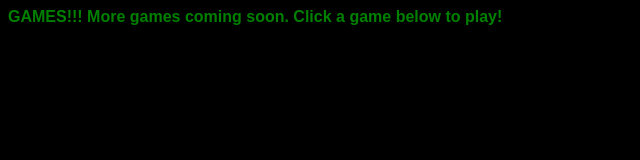
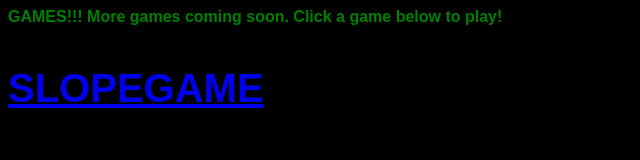
Before and after one commit to Spyynz/games, a plain HTML site: page index.html in a window 1280 px wide. Shown: the whole page, without its empty margins (0-640 px from the left). Drawn offline with Linux system fonts and the light colour scheme.

Commit message:
Update index.html

```diff
--- a/index.html
+++ b/index.html
@@ -8,5 +8,7 @@ Games
 <p style="color: green; font-weight: 800; font-family: sans-serif;">
 GAMES!!! More games coming soon. Click a game below to play!
 </p>
+  <p style="color:green; font-weight: 800; font-family: sans-serif; font-size: 40;">
+    <a href="spyynz.github.io/games/slopegame.html">SLOPEGAME</a>
 </body>
 </html>
```
